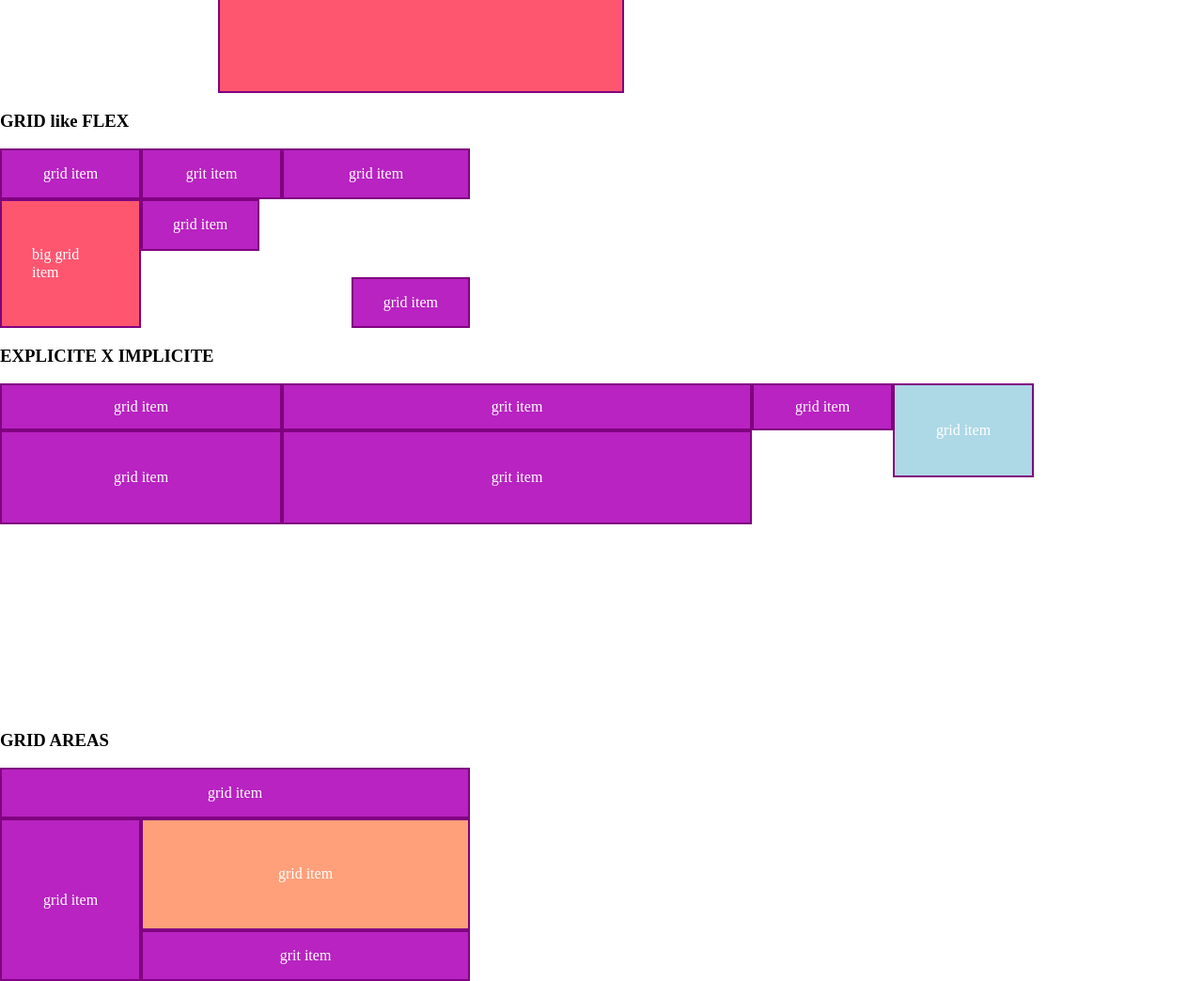
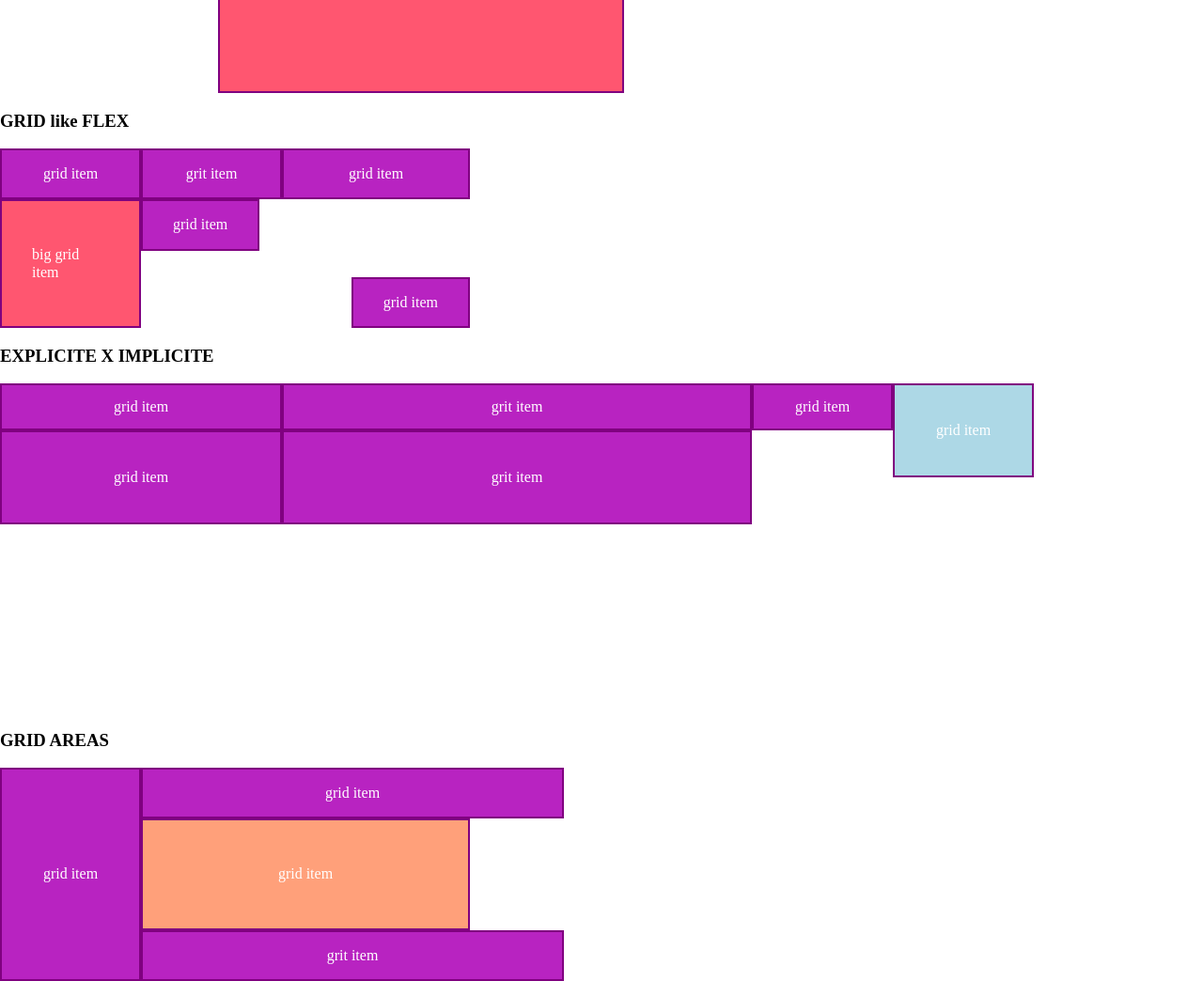
Before and after one commit to PetrValenta92/css-grid, a website built with Vite: page index.html in a window 1280 px wide. Shown: the part 683-1727 px from the top of the page at 94% size. Built offline with nearby package versions, Linux system fonts and the light colour scheme.

Commit message:
Add media query to .grid-area element

```diff
--- a/css/style.css
+++ b/css/style.css
@@ -116,13 +116,27 @@
 
 /* GRID AREAS */
 
+/* (.) dot == ignore the cell */
+
 .grid-area {
   display: grid;
-  grid-template-columns: 150px 150px 200px;
+  grid-template-columns: 5em auto 5em;
   grid-template-areas:
     "header header header"
-    "sidebar content content"
-    "sidebar footer footer";
+    "...... sidebar ......"
+    "...... content ....."
+    "footer footer footer"
+}
+
+@media (width > 600px) {
+  .grid-area {
+    grid-template-columns: 150px 350px 100px;
+    grid-template-areas:
+      "sidebar header header"
+      "sidebar content ....."
+      "sidebar content ....."
+      "sidebar footer footer";
+  }
 }
 
 .header {
```
